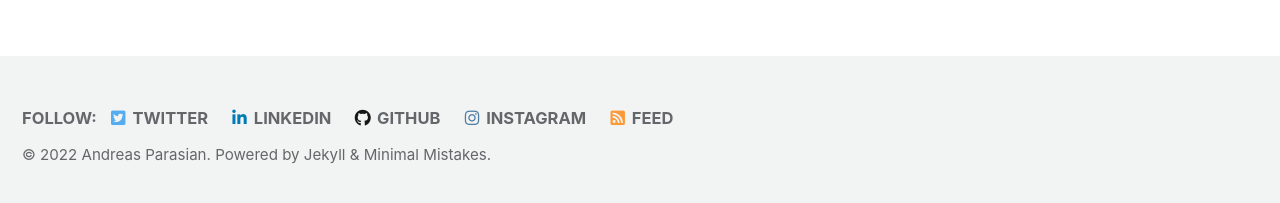
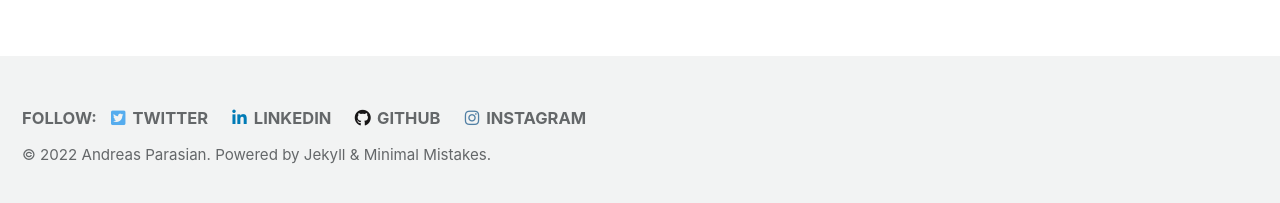
Before and after one commit to torivor/andreasparasian.github.io, a Jekyll site: the page built from _pages/home.html, in a window 1280 px wide and 1059 px high. Shown: the part 848-1051 px from the top of the window. Built offline with Jekyll 4.4.1, drawn with Linux system fonts in a browser that asks for light colours; cached includes are drawn as plain includes.

Commit message:
Hid feed icon

```diff
--- a/_config.yml
+++ b/_config.yml
@@ -62,7 +62,7 @@ reCaptcha:
   secret                 :
 atom_feed:
   path                   : # blank (default) uses feed.xml
-  hide                   : # true, false (default)
+  hide                   : True
 search                   : # true, false (default)
 search_full_content      : # true, false (default)
 search_provider          : # lunr (default), algolia, google
```
